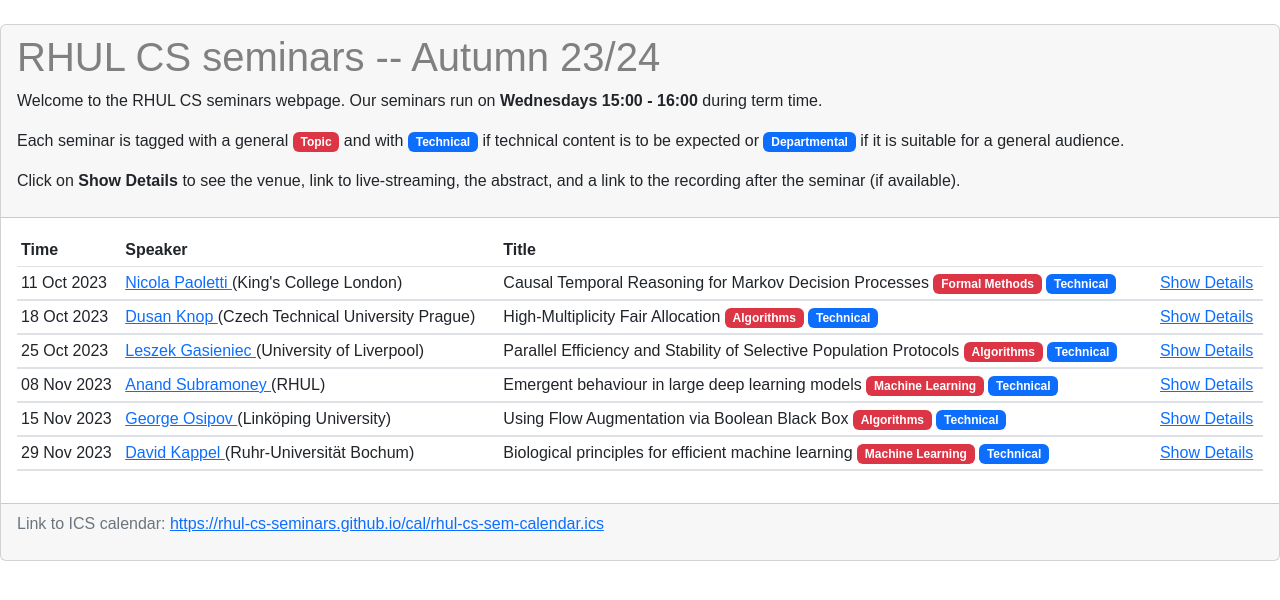
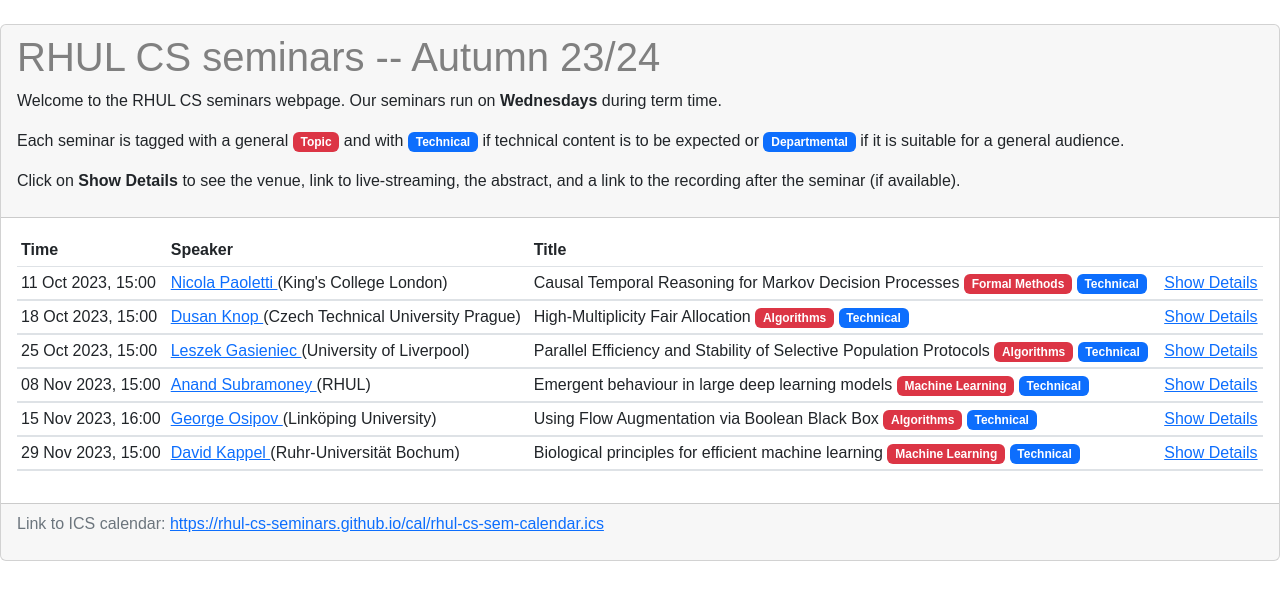
Before and after one commit to rhul-cs-seminars/rhul-cs-seminars.github.io, a Jekyll site: the page built from index.md, in a window 1280 px wide. Shown: the top 600 px of the page. Built offline with Jekyll 4.4.1, drawn with Linux system fonts in a browser that asks for light colours.

Commit message:
Added starting time to seminars

```diff
--- a/_includes/schedule.html
+++ b/_includes/schedule.html
@@ -21,7 +21,7 @@
         {% assign heading_id = "heading" | append: talk_id %}
         {% assign collapse_id = "collapse" | append: talk_id %}
         <tr scope="row">
-            <td>{{ seminar.date | date_to_string }}</td>
+            <td>{{ seminar.date | date: "%d %b %Y, %H:%M" }}</td>
             <td><a href="{{ seminar.webpage }}" target="_blank">{{ seminar.speaker }} </a>
 
             ({{ seminar.institution}})</td>
--- a/_includes/title.html
+++ b/_includes/title.html
@@ -1,5 +1,5 @@
 <h1>RHUL CS seminars -- {{ site.term }}</h1>
-<p>Welcome to the RHUL CS seminars webpage. Our seminars run on <strong>Wednesdays 15:00 - 16:00</strong> during term time. </p>
+<p>Welcome to the RHUL CS seminars webpage. Our seminars run on <strong>Wednesdays</strong> during term time. </p>
 
 <p>Each seminar is tagged with a general <span class="badge bg-danger">Topic</span> and with <span class="badge bg-primary">Technical</span> if technical content is to be expected or <span class="badge bg-primary">Departmental</span> if it is suitable for a general audience.</p>
 
--- a/_seminars/anand-subramoney.yaml
+++ b/_seminars/anand-subramoney.yaml
@@ -6,7 +6,7 @@ speaker: Anand Subramoney
 institution: RHUL
 webpage: https://anandsubramoney.com/
 # date: 08/11/2023, 15:00
-date: 2023-11-08
+date: 2023-11-08 15:00
 venue: Bedford 0-07
 link: https://teams.microsoft.com/l/meetup-join/19%3ameeting_YWUwNGJiODYtODg3Zi00OTJhLWE2YmQtZDU2YWU2ODUzNjdh%40thread.v2/0?context=%7b%22Tid%22%3a%222efd699a-1922-4e69-b601-108008d28a2e%22%2c%22Oid%22%3a%22a039aadc-3c03-47d9-9b54-085490a7ce53%22%7d
 recording: https://rhul.hosted.panopto.com/Panopto/Pages/Viewer.aspx?id=68b98910-abd1-479d-a160-b0b600d70d5c
--- a/_seminars/david-kappel.yaml
+++ b/_seminars/david-kappel.yaml
@@ -6,7 +6,7 @@ speaker: David Kappel
 institution: Ruhr-Universität Bochum
 webpage: https://www.ini.rub.de/the_institute/people/david-kappel/
 # date: 29/11/2023, 15:00
-date: 2023-11-29
+date: 2023-11-29 15:00
 venue: Bedford 0-07
 link:
 bio:
--- a/_seminars/dusan-knop.yaml
+++ b/_seminars/dusan-knop.yaml
@@ -6,7 +6,7 @@ speaker: Dusan Knop
 institution: Czech Technical University Prague
 webpage: https://knopdusa.pages.fit/
 # date: 18/10/2023, 15:00
-date: 2023-10-18
+date: 2023-10-18 15:00
 venue: Bedford 0-07
 link: https://teams.microsoft.com/l/meetup-join/19%3ameeting_ZmFhYjI3NmYtOTVlYS00YzZhLTg0MGEtZTQwNWJkNjhlNjky%40thread.v2/0?context=%7b%22Tid%22%3a%222efd699a-1922-4e69-b601-108008d28a2e%22%2c%22Oid%22%3a%22a039aadc-3c03-47d9-9b54-085490a7ce53%22%7d
 recording: https://rhul.hosted.panopto.com/Panopto/Pages/Viewer.aspx?id=08314770-b3ac-4e31-b221-b0a000cf2545
--- a/_seminars/george-osipov.yaml
+++ b/_seminars/george-osipov.yaml
@@ -5,7 +5,7 @@ title: Using Flow Augmentation via Boolean Black Box
 speaker: George Osipov
 institution: Linköping University
 webpage: https://liu.se/en/employee/geoos58
-date: 2023-11-15
+date: 2023-11-15 16:00
 venue: Bedford 0-07
 link: https://teams.microsoft.com/l/meetup-join/19%3ameeting_NjBmNTdlNTMtZWQ3Ni00OGY1LTg3ODktZjBjMzU2M2QxOWU5%40thread.v2/0?context=%7b%22Tid%22%3a%222efd699a-1922-4e69-b601-108008d28a2e%22%2c%22Oid%22%3a%22a039aadc-3c03-47d9-9b54-085490a7ce53%22%7d
 bio:
--- a/_seminars/leszek-gaseniec.yaml
+++ b/_seminars/leszek-gaseniec.yaml
@@ -6,7 +6,7 @@ speaker: Leszek Gasieniec
 institution: University of Liverpool
 webpage: https://www.csc.liv.ac.uk/~leszek/
 # date: 25/10/2023, 15:00
-date: 2023-10-25
+date: 2023-10-25 15:00
 venue: Bedford 0-07
 link: https://teams.microsoft.com/l/meetup-join/19%3ameeting_ODZiOGQzMmYtYTlhYy00MWRiLTg2NzEtYjkxNTFjZmVmMzg0%40thread.v2/0?context=%7b%22Tid%22%3a%222efd699a-1922-4e69-b601-108008d28a2e%22%2c%22Oid%22%3a%22a039aadc-3c03-47d9-9b54-085490a7ce53%22%7d
 bio:
--- a/_seminars/nicola-paoletti.yaml
+++ b/_seminars/nicola-paoletti.yaml
@@ -5,7 +5,7 @@ title: Causal Temporal Reasoning for Markov Decision Processes
 speaker: Nicola Paoletti
 webpage: https://nicolapaoletti.com/
 institution: King's College London
-date: 2023-10-11
+date: 2023-10-11 15:00
 # date: 04/10/2023, 15:00
 venue: Bedford 0-07
 link: https://teams.microsoft.com/l/meetup-join/19%3ameeting_OWRhMjhhOWMtMTVlNS00OTJmLThlMDUtZmQ0ZTNlYmM4Yzc3%40thread.v2/0?context=%7b%22Tid%22%3a%222efd699a-1922-4e69-b601-108008d28a2e%22%2c%22Oid%22%3a%22a039aadc-3c03-47d9-9b54-085490a7ce53%22%7d
```
Also changed, not shown: 3 other files.
